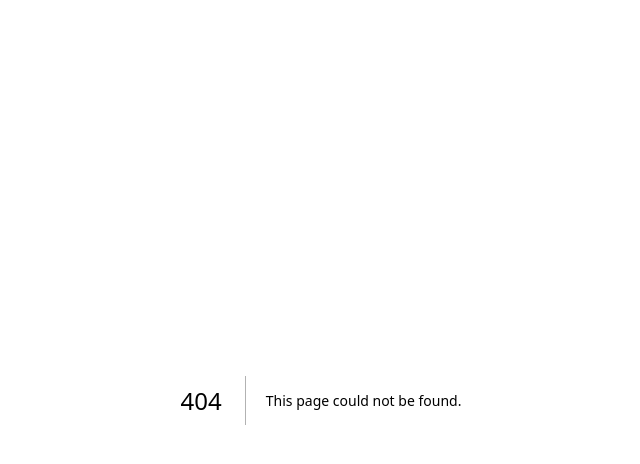
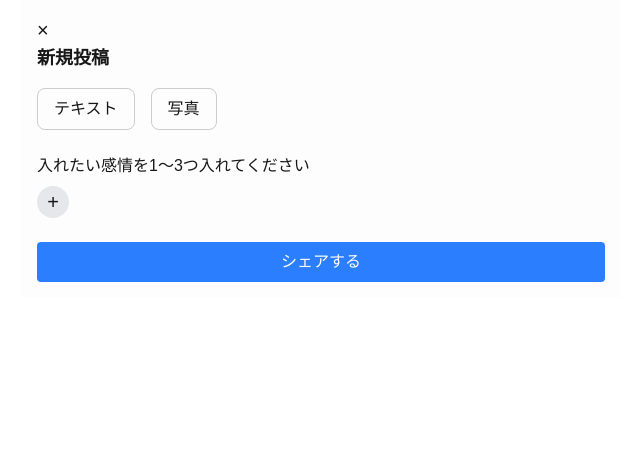
Before and after one commit to roxymigurdia78/emozy, a Next.js app: page /post in a window 1280 px wide. Before the commit this address had no page. Shown: the top 464 px of the page, without its empty margins (319-959 px from the left). Built offline with nearby package versions, Linux system fonts and the light colour scheme.

Commit message:
確認用

```diff
--- /dev/null
+++ b/src/app/post/PostPage.module.css
@@ -0,0 +1,29 @@
+.container {
+  padding: 1rem;
+  background: #fdfdfd;
+  max-width: 600px;
+  margin: auto;
+}
+
+.header {
+  display: flex;
+  justify-content: space-between;
+  align-items: center;
+}
+
+.closeButton {
+  font-size: 1.5rem;
+  cursor: pointer;
+}
+
+.typeButton {
+  border: 1px solid #ccc;
+  padding: 0.5rem 1rem;
+  border-radius: 8px;
+  cursor: pointer;
+  transition: background 0.2s;
+}
+
+.typeButtonActive {
+  background: #e5e7eb; /* グレー */
+}
--- /dev/null
+++ b/src/app/post/page.tsx
@@ -0,0 +1,178 @@
+"use client";
+
+import { useState } from "react";
+import { useRouter } from "next/navigation";
+import styles from "./PostPage.module.css";
+
+export default function PostPage() {
+  const router = useRouter();
+
+  const [postType, setPostType] = useState<"text" | "photo" | null>(null);
+  const [text, setText] = useState("");
+  const [photo, setPhoto] = useState<File | null>(null);
+  const [preview, setPreview] = useState<string | null>(null);
+  const [selectedEmotions, setSelectedEmotions] = useState<string[]>([]);
+  const [isEmotionOpen, setIsEmotionOpen] = useState(false);
+
+  // 感情の候補（今後増減予定）
+  const emotions = ["😀", "😂", "😢", "😡", "😍", "😎"];
+
+  // 画像選択
+  const handleFileChange = (e: React.ChangeEvent<HTMLInputElement>) => {
+    if (e.target.files && e.target.files[0]) {
+      setPhoto(e.target.files[0]);
+      setPreview(URL.createObjectURL(e.target.files[0]));
+    }
+  };
+
+  // 感情の選択・解除
+  const toggleSelectEmotion = (emoji: string) => {
+    if (selectedEmotions.includes(emoji)) {
+      setSelectedEmotions(selectedEmotions.filter(e => e !== emoji));
+    } else if (selectedEmotions.length < 3) {
+      setSelectedEmotions([...selectedEmotions, emoji]);
+    }
+  };
+
+  // 投稿処理
+  const handleSubmit = () => {
+    if (postType === "text" && !text.trim()) {
+      alert("テキストを入力してください");
+      return;
+    }
+    if (postType === "photo" && !photo) {
+      alert("写真を選択してください");
+      return;
+    }
+    if (selectedEmotions.length === 0) {
+      alert("感情を1つ以上選んでください");
+      return;
+    }
+
+    // ここでAPIに送信する処理を入れる予定
+    console.log({
+      type: postType,
+      text,
+      photo,
+      emotions: selectedEmotions,
+    });
+
+    // 投稿完了後に /home へ移動
+    router.push("/home");
+  };
+
+  return (
+    <div className={styles.container}>
+      {/* 上部バー */}
+      <div className="styles.header">
+        <button onClick={() => router.push("/home")} className="text-xl">
+          ×
+        </button>
+        <h1 className="text-lg font-bold">新規投稿</h1>
+      </div>
+
+      {/* 投稿タイプ選択 */}
+      <div className="my-4 flex gap-4">
+        <button
+          className={`${styles.typeButton} ${
+            postType === "text" ? styles.typeButtonActive : ""
+          }`}
+          onClick={() => {
+            setPostType("text");
+            setPhoto(null);
+            setPreview(null);
+          }}
+        >
+          テキスト
+        </button>
+        <button
+          className={`${styles.typeButton} ${
+            postType === "photo" ? styles.typeButtonActive : ""
+          }`}
+          onClick={() => {
+            setPostType("photo");
+            setText("");
+          }}
+        >
+          写真
+        </button>
+      </div>
+
+      {/* 投稿内容 */}
+      {postType === "text" && (
+        <textarea
+          className="w-full border p-2"
+          rows={5}
+          placeholder="ここに入力"
+          value={text}
+          onChange={(e) => setText(e.target.value)}
+        />
+      )}
+
+      {postType === "photo" && (
+        <div>
+          <input type="file" accept="image/*" onChange={handleFileChange} />
+          {preview && (
+            <img src={preview} alt="preview" className="mt-2 w-48 rounded" />
+          )}
+        </div>
+      )}
+
+      {/* 感情選択 */}
+      <div className="mt-6">
+        <p>入れたい感情を1〜3つ入れてください</p>
+        <div className="flex items-center gap-2 mt-2">
+          {selectedEmotions.map((e) => (
+            <span key={e} className="text-2xl">
+              {e}
+            </span>
+          ))}
+          <button
+            onClick={() => setIsEmotionOpen(true)}
+            className="w-8 h-8 rounded-full bg-gray-200 flex items-center justify-center text-xl"
+          >
+            +
+          </button>
+        </div>
+      </div>
+
+      {/* 感情選択ポップアップ */}
+      {isEmotionOpen && (
+        <div className="fixed inset-0 bg-black bg-opacity-30 flex justify-center items-center">
+          <div className="bg-white p-4 rounded shadow-lg">
+            <h2 className="mb-2">感情を選択（最大3つ）</h2>
+            <div className="flex flex-wrap gap-2">
+              {emotions.map((e) => (
+                <button
+                  key={e}
+                  onClick={() => toggleSelectEmotion(e)}
+                  className={`text-2xl p-2 rounded ${
+                    selectedEmotions.includes(e)
+                      ? "bg-blue-200"
+                      : "bg-gray-100"
+                  }`}
+                >
+                  {e}
+                </button>
+              ))}
+            </div>
+            <button
+              className="mt-4 px-4 py-2 bg-blue-500 text-white rounded"
+              onClick={() => setIsEmotionOpen(false)}
+            >
+              決定
+            </button>
+          </div>
+        </div>
+      )}
+
+      {/* 投稿ボタン */}
+      <button
+        onClick={handleSubmit}
+        className="mt-6 w-full bg-blue-500 text-white py-2 rounded"
+      >
+        シェアする
+      </button>
+    </div>
+  );
+}
```
